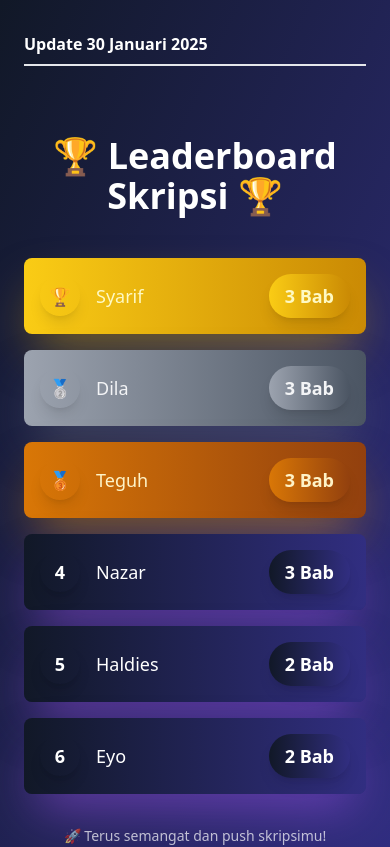
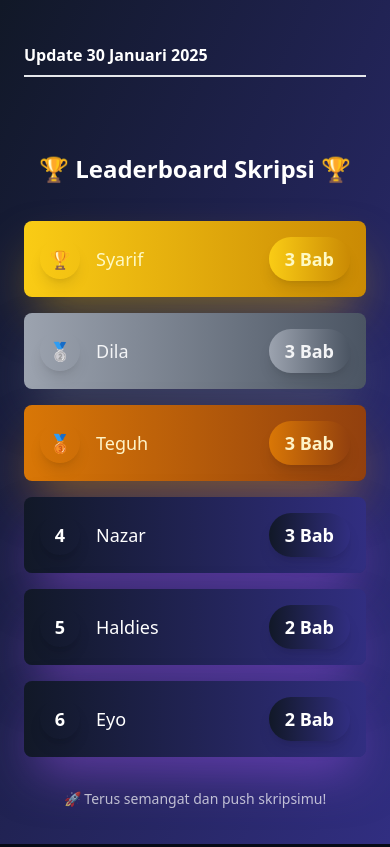
Before and after one commit to belum-ada-nama/Panduan-skripsi, a React (Vite) app: page /leaderboard in a window 390 px wide. Shown: the top 847 px of the page. Built offline with nearby package versions, Linux system fonts and the light colour scheme.

Commit message:
fix style

```diff
--- a/src/components/LeadeardBorad.tsx
+++ b/src/components/LeadeardBorad.tsx
@@ -52,7 +52,7 @@ const Leaderboard: React.FC<LeaderboardProps> = ({ students }) => {
                 <span className='text-white font-poppins font-semibold'>Update 30 Januari 2025</span>
             </div>
 
-            <h2 className="text-4xl font-bold mb-8 text-white text-center font-poppins animate-bounce">
+            <h2 className="text-2xl lg:text-4xl font-bold mb-8 text-white text-center font-poppins animate-bounce">
                 🏆 Leaderboard Skripsi 🏆
             </h2>
             <div className="w-full max-w-md space-y-4">
```
Also changed, not shown: 2 other files (tests, documents, lock files or other folders).
